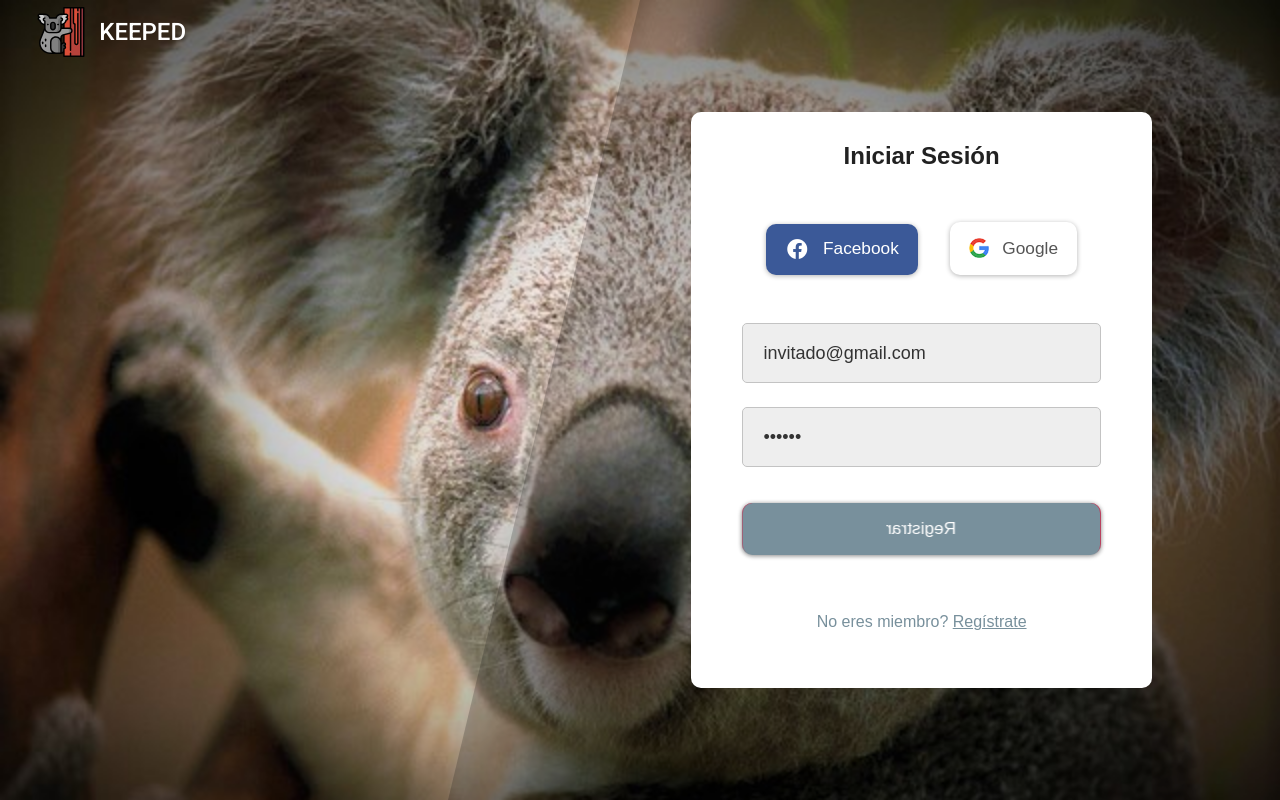
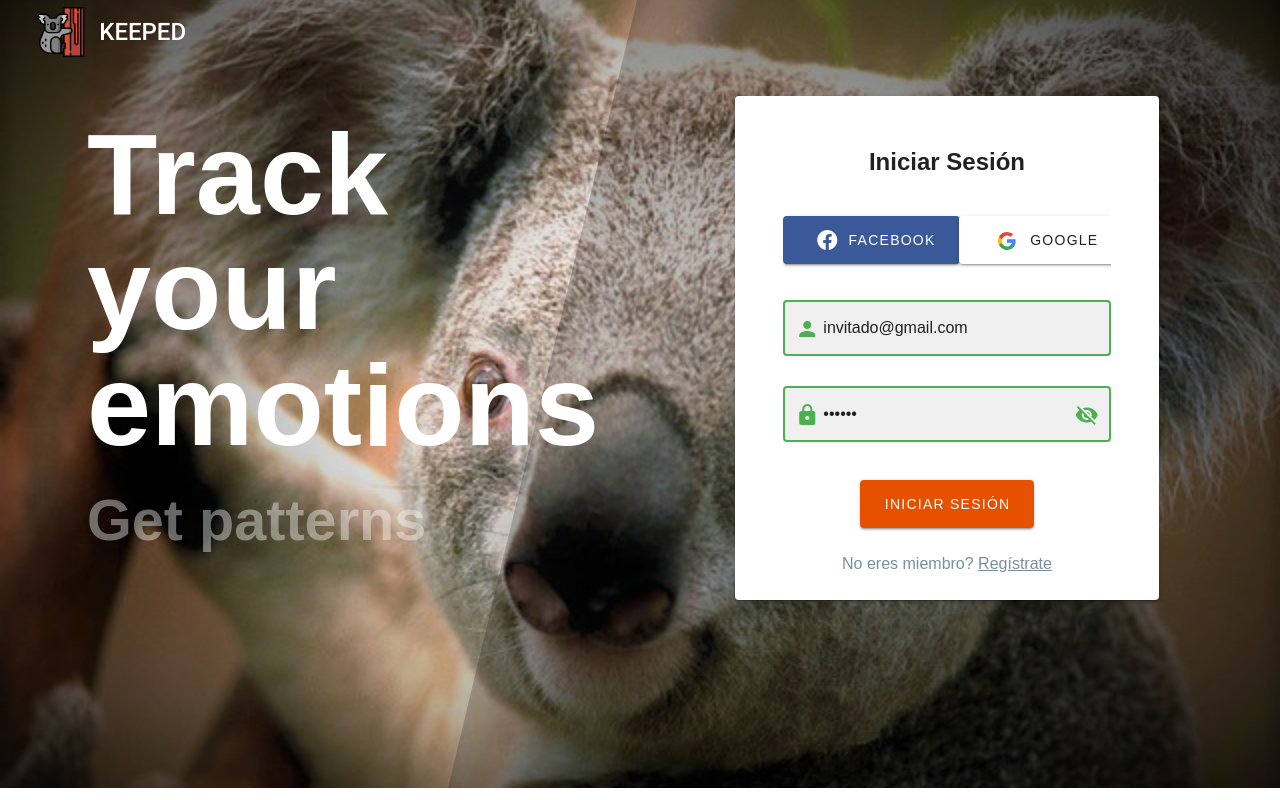
Before and after one commit to cdmngz/vue-firebase, a Vue app: page / in a window 1280 px wide. Shown: the top 800 px of the page. Built offline with nearby package versions, Linux system fonts and the light colour scheme; no server answers.

Commit message:
Home design with h1

```diff
--- a/src/views/Home.vue
+++ b/src/views/Home.vue
@@ -1,50 +1,109 @@
 <template>
-  <div class="contalo">
+  <div class="containerPrincipal">
     <div class="section-1">
-      <aside>
-        <div class="signIn">
-          <h2>{{ voltearValue === true ? 'Iniciar Sesión' : 'Crear Usuario'}}</h2>
-          <button
-            @click="signInFacebook"
-            class="btn-facebook mx-4 my-12"
-          >
-            <v-icon style="color: white; transform: translateY(-1px); margin-right: 9px;">mdi-facebook</v-icon>
-            Facebook
-          </button>
-          <button
-            @click="signInGoogle"
-            class="btn-google mx-4 my-12"
-          >
-            <img src="@/assets/icon-google.png" style="height: 20px; transform: translateY(4px); margin-right: 9px;">
-            Google
-          </button>
-          <input type="email" placeholder="Email" v-model="mail">
-          <br>
-          <input type="password" placeholder="Password" v-model="password">
+      <aside></aside>
+      <v-row class="pt-12">
+        <v-col xs="12" sm="5" md="5" class="ma-md-12">
+          <div class="custom-heading">
+            <h1>Track your emotions</h1>
+            <h4 style="opacity: .4">Get patterns</h4>
+          </div>
+        </v-col>
+        <v-col xs="12" sm="7" md="5" class="mx-md-12">
+          <v-stepper v-model="e1" class="d-flex flex-column ma-sm-12 pa-md-6">
+            <v-stepper-items>
+              <v-stepper-content step="1" class="text-center">
+                <h2>Iniciar Sesión</h2>
+                <v-row class="my-6">
+                  <v-col xs="12" md="6" class="text-center">
+                    <v-btn @click="signInFacebook" dark color="#3b5998" class="pa-6">
+                      <v-icon class="mx-2">mdi-facebook</v-icon>Facebook
+                    </v-btn>
+                  </v-col>
+                  <v-col xs="12" md="6" class="text-center">
+                    <v-btn @click="signInGoogle" class="white pa-6">
+                      <v-img src="@/assets/btn_google_light_normal_ios.svg"></v-img>Google
+                    </v-btn>
+                  </v-col>
+                </v-row>
+                <v-text-field
+                  color="blue"
+                  filled
+                  outlined
+                  placeholder="Email"
+                  prepend-inner-icon="mdi-account"
+                  :success="mail.length > 8"
+                  v-model="mail"
+                ></v-text-field>
+                <v-text-field
+                  :append-icon="eyeIcon ? 'mdi-eye' : 'mdi-eye-off'"
+                  color="blue"
+                  @click:append="eyeIcon = !eyeIcon"
+                  filled
+                  outlined
+                  placeholder="Password"
+                  prepend-inner-icon="mdi-lock"
+                  :success="password.length > 4"
+                  :type="eyeIcon ? 'text' : 'password'"
+                  v-model="password"
+                ></v-text-field>
+                <v-btn class="orange darken-4 pa-6 my-2" dark @click="signIn">Iniciar Sesión</v-btn>
+              </v-stepper-content>
 
-          <div :class="voltearValue === true ? 'voltear' : 'voltear voltearToggle'">
-            <button class="voltear1 error" @click="signIn">Iniciar Sesión</button>
-            <button class="voltear2 primary" @click="signUp">Registrar</button>
-          </div>
+              <v-stepper-content step="2">
+                <v-text-field
+                  class="my-8"
+                  color="blue"
+                  filled
+                  outlined
+                  placeholder="Email"
+                  prepend-inner-icon="mdi-account"
+                  :success="mail.length > 8"
+                  v-model="mail"
+                ></v-text-field>
+                <v-btn class="orange darken-4 pa-6 mt-n5 mb-6" dark @click="e1 = 3">Siguiente</v-btn>
+              </v-stepper-content>
 
-          <a @click="voltearValue = !voltearValue" v-html="voltearText"></a>
-        </div>
-      </aside>
+              <v-stepper-content step="3">
+                <v-text-field
+                  :append-icon="eyeIcon ? 'mdi-eye' : 'mdi-eye-off'"
+                  class="my-8"
+                  color="blue"
+                  @click:append="eyeIcon = !eyeIcon"
+                  filled
+                  outlined
+                  placeholder="Password"
+                  prepend-inner-icon="mdi-lock"
+                  :success="password.length > 4"
+                  :type="eyeIcon ? 'text' : 'password'"
+                  v-model="password"
+                ></v-text-field>
+                <v-btn class="orange darken-4 pa-6 mt-n5 mb-6" dark @click="signUp">Registrar</v-btn>
+              </v-stepper-content>
+            </v-stepper-items>
+            <a class="text-center" @click="e1===1 ? [e1++, mail='', password=''] : e1=1" v-html="voltearText"></a>
+          </v-stepper>
+        </v-col>
+      </v-row>
     </div>
+
     <div>
       <div style="padding: 45vh 0; margin: 0; text-align: center">emmmmmmm</div>
     </div>
+
     <div class="section-2">
       <div class="caption">
       <span class="border" style="background-color:transparent;font-size:25px;color: #f7f7f7;">Hey, everything Alright?</span>
       </div>
     </div>
+
     <div class="section-3">
       <div class="caption">
       <span class="border" style="background-color:transparent;font-size:25px;color: #f7f7f7;">Nice</span>
       </div>
     </div>
-    <v-footer width="100vw" padless class="primary">
+
+    <v-footer width="100vw" height="100" padless class="primary">
       <v-col
         class="text-center"
         cols="12"
@@ -62,13 +121,14 @@ import { mapMutations } from 'vuex'
 export default {
   name: 'Home',
   data: () => ({
+    e1: 1,
+    eyeIcon: false,
     mail: 'invitado@gmail.com',
     password: '123456',
-    voltearValue: true
   }),
   computed: {
     voltearText() {
-      if(this.voltearValue===true) {
+      if(this.e1===1) {
         return `No eres miembro? <u>Regístrate</u>`
       } else {
         return `Vuelve para <u>Iniciar Sesión</u>`
@@ -78,15 +138,15 @@ export default {
   methods: {
     signUp() {
       console.log('signup')
-      // auth.createUserWithEmailAndPassword(this.mail, this.password)
-      //   .then(res => this.$router.go())
-      //   .catch(e => alert(e.message))
+      auth.createUserWithEmailAndPassword(this.mail, this.password)
+        .then(res => this.$router.go())
+        .catch(e => alert(e.message))
     },
     signIn() {
       console.log('signin')
-      // auth.signInWithEmailAndPassword(this.mail, this.password)
-      //   .then(res => this.$router.go())
-      //   .catch(e => alert(e.message))
+      auth.signInWithEmailAndPassword(this.mail, this.password)
+        .then(res => this.$router.go())
+        .catch(e => alert(e.message))
     },
     signInGoogle() {
       const provider = google
@@ -105,7 +165,7 @@ export default {
 </script>
 
 <style scoped>
-  .contalo {
+  .containerPrincipal {
     position: absolute;
     padding: 0;
     top: 0;
@@ -130,73 +190,18 @@ export default {
 
   .section-1 aside {
     background-color: rgba(0,0,0,0.2);
+    clip-path: polygon(50% 0, 100% 0%, 100% 100%, 35% 100%);
+    height: 100%;
+    position: absolute;
     width: 100%;
-    height: 100vh;
-    clip-path: polygon(50% 0, 100% 0%, 100% 100%, 35% 100%);
-    display: flex;
-    justify-content: flex-end;
-    align-items: center;
-    overflow: visible;
   }
-  .signIn {
-    background-color: rgba(255, 255, 255, 1);
-    border-radius: 10px;
-    height: calc(20em + 20vw);
-    margin-right: 10vw;
-    padding: 2vw 4vw;
-    text-align: center;
-    width: calc(16em + 16vw);
+  .custom-heading {
+    color: white;
+    font-size: calc(2em + 2vw) !important;
+    line-height: 2em;
+    margin: calc(.3em + .3vw) 0 0 calc(.5em + .8vw);
+    position: relative;
   }
-  .signIn button {
-    padding: 1vw 1.5vw;
-    font-size: calc(0.6em + 0.6vw);
-    border-radius: 10px;
-    box-shadow: 0 1px 5px 0px rgba(0, 0, 0, 0.3);
-    outline: none;
-  }
-  .signIn .btn-facebook {
-    background-color: #3b5998;
-    color: white;
-  }
-  .signIn .btn-google {
-    background-color: white;
-    color: #555555;
-  }
-  .signIn input {
-    color: #333333;
-    line-height: 1.2;
-    font-size: 18px;
-    display: block;
-    width: 100%;
-    border-radius: 5px;
-    background: #eee;
-    height: 60px;
-    padding: 20px;
-    border: 1px solid rgb(195, 195, 195);
-  }
-  .signIn input:focus {
-    border: 1px solid #00d9ff;
-    outline: none;
-  }
-  .voltear {
-    transform-style: preserve-3d;
-    transition: .8s;
-    position: relative;
-    display: flex;
-    justify-content: center;
-    margin: 10% 0 30% 0;
-  }
-  .voltear1, .voltear2 {
-    background-color: #234;
-    position: absolute;
-    color: white;
-    width: 100%;
-    z-index: 1;
-  }
-  .voltear2, .voltearToggle {
-    transform: rotateY(180deg);
-  }
-
   .caption {
     position: absolute;
     left: 0;
```
Also changed, not shown: src/assets/btn_google_light_normal_ios.svg (added), src/assets/icon-google.png (deleted).
